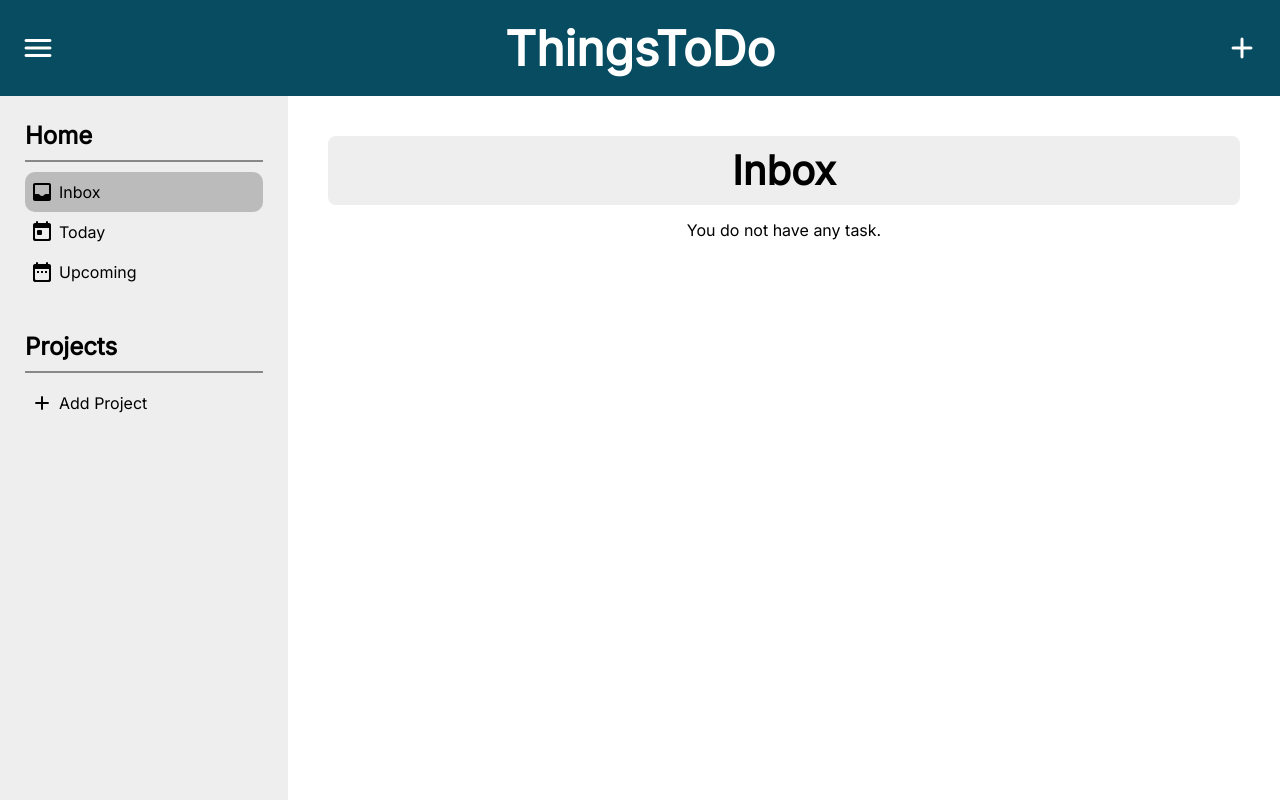
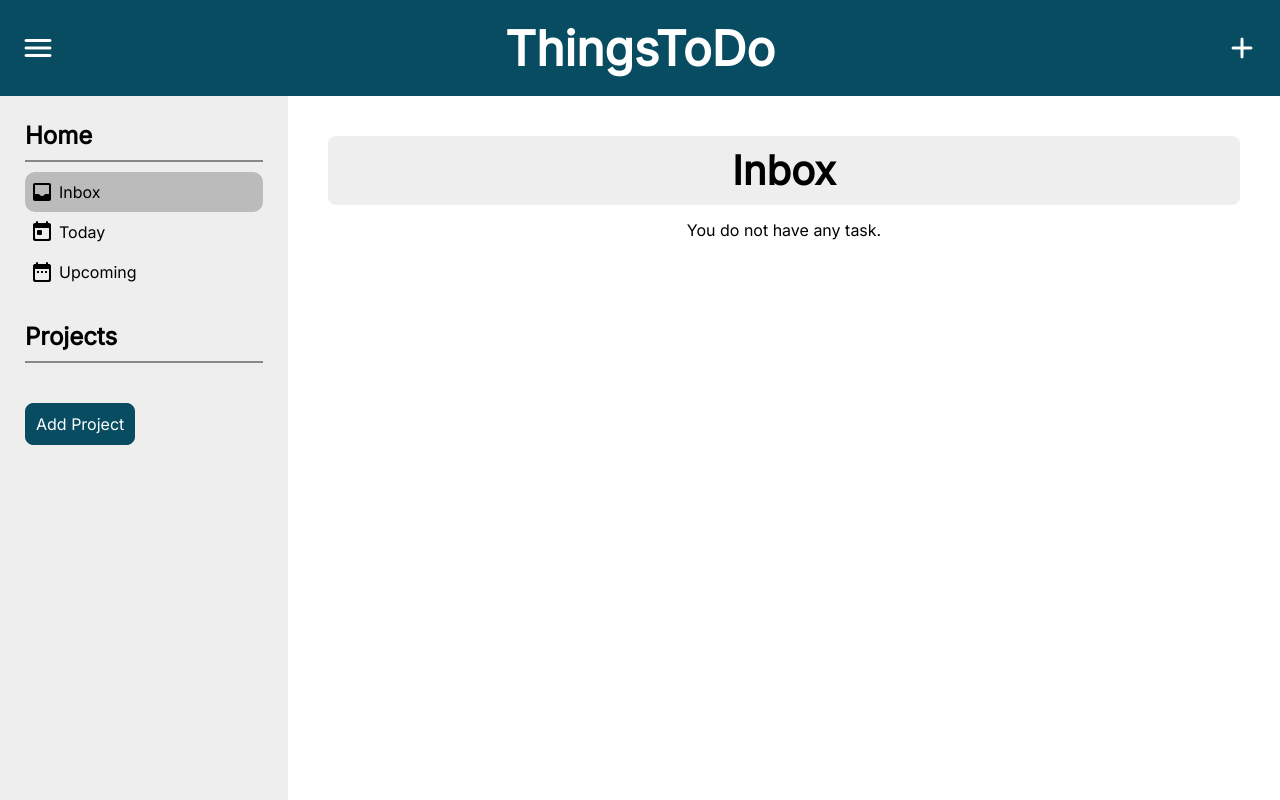
Before and after one commit to fn-2199/todo-list, a website built with webpack: page src/template.html in a window 1280 px wide. Built offline with nearby package versions, Linux system fonts and the light colour scheme.

Commit message:
Transform array of objects to array of strings

```diff
--- a/src/UI.js
+++ b/src/UI.js
@@ -31,9 +31,9 @@ export default function generateUI() {
     }
 
     // Arrays
-    const homePagesArray = [pages('Inbox', 'inbox', generatePage), pages('Today', 'today', generatePage), pages('Upcoming', 'date_range', generatePage)];
-    let projectsPagesArray = [pages('Add Project', 'add', generateForm)];
-    const CATEGORY = [{category: 'Home', subcategory: homePagesArray}, {category: 'Projects', subcategory: projectsPagesArray}];
+    const homePagesArray = ['Inbox', 'Today', 'Upcoming'];
+    const CATEGORY = [{category: 'Home', subcategory: homePagesArray}, {category: 'Projects', subcategory: projectsArray}];
+
     const headerArray = [pages('Menu', 'menu', toggleNav), pages('Add New Task', 'add', generateForm)];
     const taskOptionArray = [pages('details-btn', 'read_more', toggleDetails), pages('edit-btn', 'edit', editTask), pages('delete-btn', 'delete', deleteTask)];
 
@@ -46,7 +46,6 @@ export default function generateUI() {
     let tabsNodeList = [];
     let categoryNodeList = [];
     let widgetNodeList = [];
-    let addProjectNode;
     let taskContainerNode;
 
     // Variables
@@ -83,25 +82,33 @@ export default function generateUI() {
         displayTabs(catContainer, cat.subcategory);
     })
 
+    // Generate Add Project Button
+    const addProjectObj = pages('Add Project', 'add', generateForm);
+    const addProjectBtn = document.createElement('button');
+    addProjectBtn.classList.add('add-project-btn');
+    addProjectBtn.textContent = addProjectObj.title;
+    addProjectBtn.onclick = addProjectObj.link.bind(addProjectObj);
+    menu.append(addProjectBtn);
+
     // Generate Side Tabs
     function displayTabs(nodeContainer, array) {
         for (let tab of array) {
+            if (nodeContainer == categoryNodeList[1] && tab == 'Inbox') continue; // Ignore Inbox from projectsArray
+
             const tabKey = document.createElement('li');
             tabKey.classList.add('tab');
             const tabName = document.createElement('p');
-            tabName.textContent = tab.title;
+            tabName.textContent = tab;
             const tabIcon = document.createElement('span');
             tabIcon.classList.add('material-icons-round');
-            tabIcon.textContent = tab.icon;
-            tabKey.onclick = tab.link.bind(tab);
+            tabIcon.textContent = (tab == 'Inbox') ? 'inbox' : (tab == 'Today') ? 'today' : (tab == 'Upcoming') ? 'date_range' : 'list';
+            tabKey.onclick = generatePage.bind(tab);
             tabKey.append(tabIcon, tabName);
+            tabsNodeList.push(tabKey);
 
-            (tab.icon == 'add') ? addProjectNode = tabKey : tabsNodeList.push(tabKey);
+            if (nodeContainer == categoryNodeList[1]) {createProjDeleteBtn(tabKey)};
 
-            if (nodeContainer.contains(addProjectNode)) {
-                createProjDeleteBtn(tabKey);
-                nodeContainer.insertBefore(tabKey, addProjectNode);
-            } else {nodeContainer.appendChild(tabKey)};
+            nodeContainer.appendChild(tabKey);
         }
     }
 
@@ -124,7 +131,6 @@ export default function generateUI() {
         // Remove logically
         const deletedTab = e.target.parentNode.previousSibling.textContent;
         projectsArray.splice(projectsArray.indexOf(deletedTab), 1); // Removes from projectsArray
-        projectsPagesArray.splice(projectsPagesArray.findIndex((projectObj) => projectObj.title == deletedTab), 1); // Removes from projectsPagesArray
         for (let i = 0; i < taskArray.length; i++) { //Removes all associated task
             if (taskArray[i].project == deletedTab) {taskArray.splice(i, 1)}
         }
@@ -139,18 +145,18 @@ export default function generateUI() {
         currentActivePage = this;
 
         // Selected Tab Effect
-        for (let tab of tabsNodeList) (this.title == tab.firstChild.nextSibling.textContent) ? tab.classList.add('selected') : tab.classList.remove('selected');
+        for (let tab of tabsNodeList) (this == tab.firstChild.nextSibling.textContent) ? tab.classList.add('selected') : tab.classList.remove('selected');
         // Refresh Main Content
         main.textContent = '';
 
         const tabTitle = document.createElement('h2');
-        tabTitle.textContent = this.title;
+        tabTitle.textContent = this;
         const taskContainer = document.createElement('div');
         taskContainer.classList.add('task-container');
         taskContainerNode = taskContainer;
 
-        const pageTaskArray = (this.title == 'Today') ? taskArray.filter((task) => task.dueDate == format(new Date(), 'yyyy-MM-dd')) :
-        (this.title == 'Upcoming') ? taskArray.filter((task) => sevenDaysArray.includes(task.dueDate)) : taskArray.filter((task) => task.project == this.title);
+        const pageTaskArray = (this == 'Today') ? taskArray.filter((task) => task.dueDate == format(new Date(), 'yyyy-MM-dd')) :
+        (this == 'Upcoming') ? taskArray.filter((task) => sevenDaysArray.includes(task.dueDate)) : taskArray.filter((task) => task.project == this);
 
         displayTask(taskContainer, pageTaskArray);
 
@@ -350,9 +356,8 @@ export default function generateUI() {
         const projectName = document.getElementsByName("projectName")[0].value;
         // Append project logically
         projectsArray.push(projectName);
-        projectsPagesArray.push(pages(projectName, 'list', generatePage));
         // Display project UI
-        displayTabs(categoryNodeList[1], [projectsPagesArray[projectsPagesArray.length - 1]]);
+        displayTabs(categoryNodeList[1], [projectsArray[projectsArray.length - 1]]);
     }
 
     function getFormValues() {
--- a/src/style.css
+++ b/src/style.css
@@ -83,8 +83,9 @@ nav {
     padding: 8px 5px;
 }
 
-#projects {
-    margin-top: 40px;
+#projects,
+.add-project-btn {
+    margin-top: 30px;
 }
 
 .tab:hover,
@@ -243,7 +244,8 @@ button {
     border-radius: 0.5rem;
 }
 
-button[type='submit'] {
+button[type='submit'],
+.add-project-btn {
     background-color: var(--dark-color);
     color: var(--light-color);
     border: 1px solid var(--dark-color);
```
